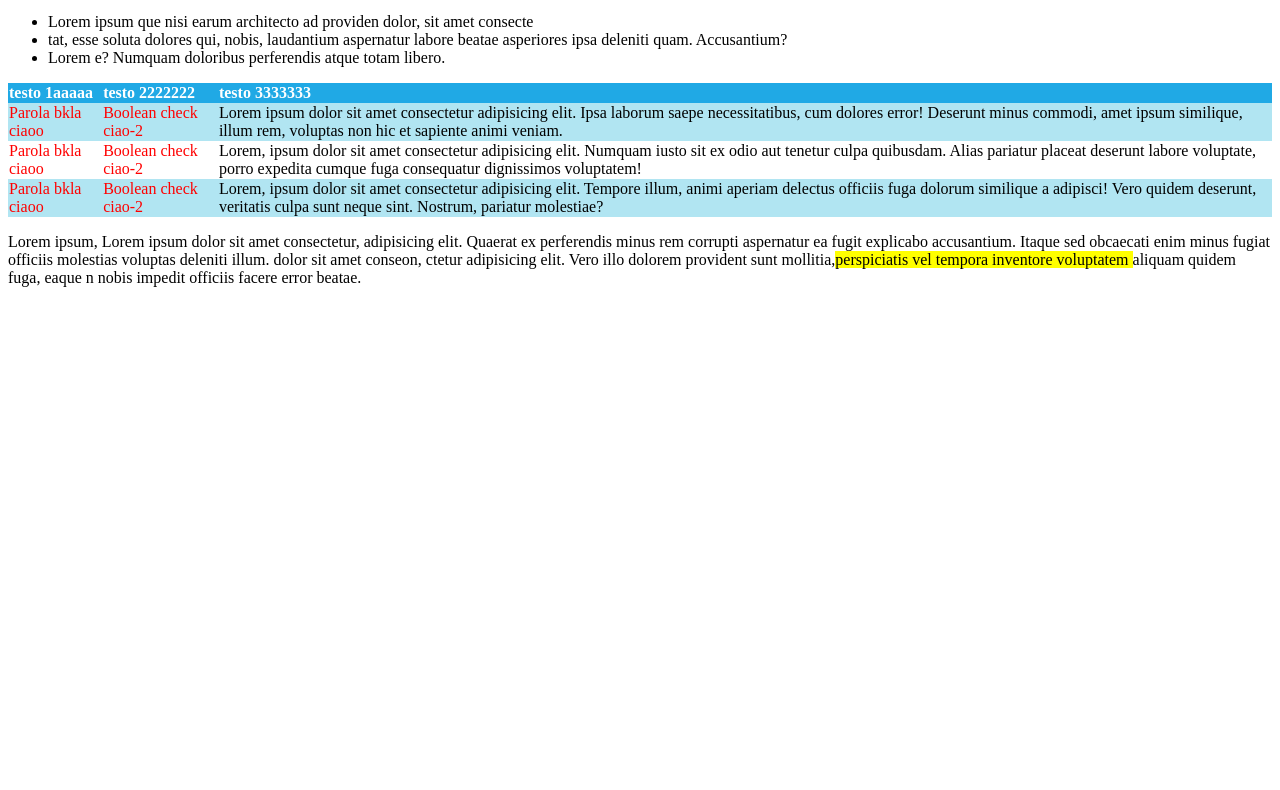
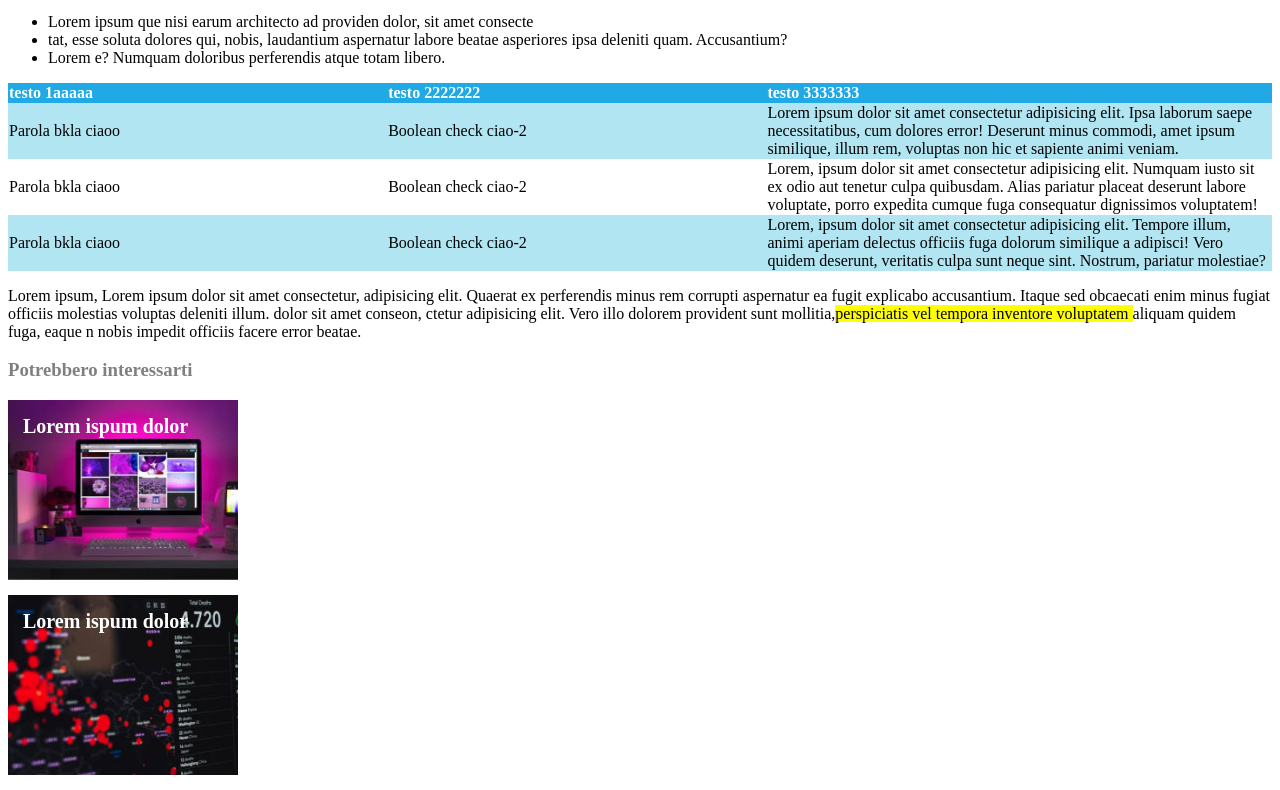
Before and after one commit to dav100ide/html-css-booleaner, a plain HTML site: page index.html in a window 1280 px wide. Shown: the part 738-1528 px from the top of the page. Before the commit the page ends 1041 px from the top, so only its background shows below. Drawn offline with Linux system fonts and the light colour scheme.

Commit message:
aggiunto sezione-2 (rivedere gli spazi)

```diff
--- a/css/style.css
+++ b/css/style.css
@@ -58,6 +58,25 @@ tbody tr:last-child {
 }
 tbody tr td:first-child,
 tbody tr td:nth-child(2) {
-  color: red;
+  width: 30%;
 }
 /* ====================/table styling============================ */
+
+.item-background {
+  padding: 15px;
+  color: white;
+  background-size: cover;
+  width: 200px;
+  height: 150px;
+  font-weight: bold;
+  font-size: 20px;
+  margin: 15px 0;
+}
+
+.monitor {
+  background-image: url(../images/monitor.jpg);
+}
+
+.graph {
+  background-image: url(../images/graph.jpg);
+}
--- a/index.html
+++ b/index.html
@@ -63,6 +63,11 @@
         </table>
         <p>Lorem ipsum, Lorem ipsum dolor sit amet consectetur, adipisicing elit. Quaerat ex perferendis minus rem corrupti aspernatur ea fugit explicabo accusantium. Itaque sed obcaecati enim minus fugiat officiis molestias voluptas deleniti illum. dolor sit amet conseon, ctetur adipisicing elit. Vero illo dolorem provident sunt mollitia,<mark>perspiciatis vel tempora inventore voluptatem </mark> aliquam quidem fuga, eaque n nobis impedit officiis facere error beatae.</p>
       </section>
+      <section>
+        <h3>Potrebbero interessarti</h3>
+        <div class="item-background monitor">Lorem ispum dolor</div>
+        <div class="item-background graph">Lorem ispum dolor</div>
+      </section>
     </main>
   </body>
 </html>
```
